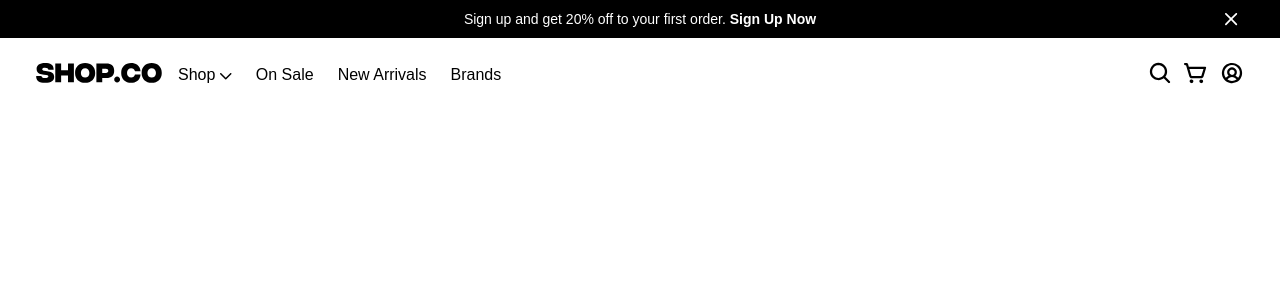
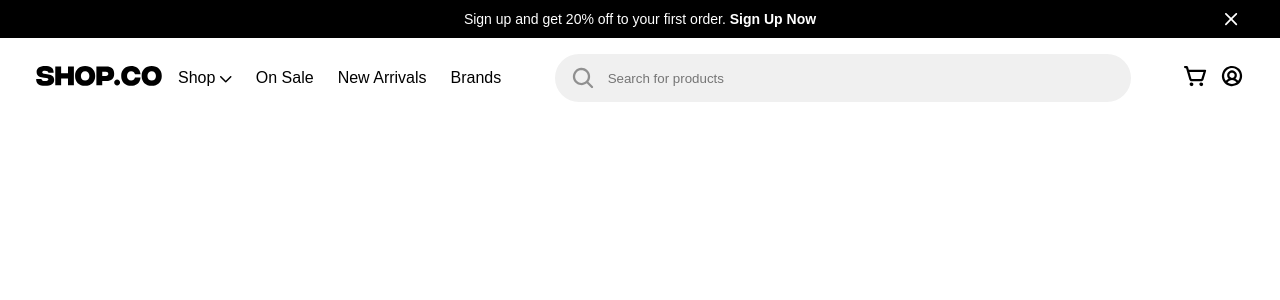
Before and after one commit to yaroslavager/clothing-store, a React (Vite) app: page / in a window 1280 px wide. Shown: the top 300 px of the page. Built offline with nearby package versions, Linux system fonts and the light colour scheme; a web font is replaced by a local one.

Commit message:
search. first version

```diff
--- a/src/features/search/search.scss
+++ b/src/features/search/search.scss
@@ -0,0 +1,56 @@
+.search {
+  position: relative;
+  width: 100%;
+  max-width: 36rem;
+  height: auto;
+  display: flex;
+  flex-direction: row;
+  align-items: center;
+
+  &__icon {
+    position: absolute;
+    left: 1rem;
+    right: 0;
+    color: var(--color-text-thirdly);
+    pointer-events: none;
+    transition:
+      color 1s ease,
+      right 1s ease;
+  }
+
+  &__input {
+    width: 100%;
+    height: 3rem;
+    border-radius: 3.875rem;
+    border: 1px solid transparent;
+    background-color: var(--color-bg-secondary);
+    color: var(--color-text-thirdly);
+    padding-left: 3.25rem;
+    transition:
+      border-color 0.3s ease,
+      padding-left 1s ease,
+      width 1s ease,
+      opacity 1s ease;
+    opacity: 1;
+  }
+  &__input:focus {
+    border: 1px solid var(--color-text-thirdly);
+    outline: none;
+  }
+
+  @media (max-width: 768px) {
+    margin-left: auto;
+    cursor: pointer;
+
+    &__input {
+      padding-left: 0;
+      width: 0;
+      opacity: 0;
+    }
+    &__icon {
+      color: var(--color-text-primary);
+       left: auto;
+       right: 0rem;
+    }
+  }
+}
--- a/src/features/search/search.tsx
+++ b/src/features/search/search.tsx
@@ -1,9 +1,36 @@
-import "./search.scss"
+import "./search.scss";
+import { useState } from "react";
 
-function Search(){
+function Search() {
+    const [isSearchOpen, setSearchOpen]=useState(false)
+const fSearchOpen=()=>{
+    setSearchOpen(!isSearchOpen)
+}
+  return (
+    <div className="search">
+      <svg
+        className="search__icon"
+        src="/search.svg"
+        alt="search"
+        width="24"
+        height="24"
+        viewBox="0 0 24 24"
+        fill="none"
+        xmlns="http://www.w3.org/2000/svg"
+      >
+        <path
+          d="M21.7959 20.2041L17.3437 15.75C18.6787 14.0104 19.3019 11.8282 19.087 9.64607C18.8722 7.4639 17.8353 5.44516 16.1867 3.99937C14.5382 2.55357 12.4014 1.78899 10.2098 1.86071C8.01829 1.93244 5.93607 2.8351 4.38558 4.38559C2.83509 5.93608 1.93243 8.0183 1.8607 10.2098C1.78898 12.4014 2.55356 14.5382 3.99936 16.1867C5.44515 17.8353 7.46389 18.8722 9.64606 19.087C11.8282 19.3019 14.0104 18.6787 15.75 17.3438L20.2059 21.8006C20.3106 21.9053 20.4348 21.9883 20.5715 22.0449C20.7083 22.1016 20.8548 22.1307 21.0028 22.1307C21.1508 22.1307 21.2973 22.1016 21.4341 22.0449C21.5708 21.9883 21.695 21.9053 21.7997 21.8006C21.9043 21.696 21.9873 21.5717 22.044 21.435C22.1006 21.2983 22.1298 21.1517 22.1298 21.0037C22.1298 20.8558 22.1006 20.7092 22.044 20.5725C21.9873 20.4358 21.9043 20.3115 21.7997 20.2069L21.7959 20.2041ZM4.12499 10.5C4.12499 9.23915 4.49888 8.0066 5.19938 6.95824C5.89987 5.90988 6.89551 5.09278 8.06039 4.61027C9.22527 4.12776 10.5071 4.00151 11.7437 4.2475C12.9803 4.49348 14.1162 5.10064 15.0078 5.9922C15.8994 6.88376 16.5065 8.01967 16.7525 9.2563C16.9985 10.4929 16.8722 11.7747 16.3897 12.9396C15.9072 14.1045 15.0901 15.1001 14.0418 15.8006C12.9934 16.5011 11.7608 16.875 10.5 16.875C8.80977 16.8733 7.18927 16.2011 5.99411 15.0059C4.79894 13.8107 4.12673 12.1902 4.12499 10.5Z"
+          fill="currentColor"
+        />
+      </svg>
 
-    return(
-        <input type="text" placeholder="Search for products" />
-    )
+      <input
+        className="search__input"
+        type="text"
+        placeholder="Search for products"
+      />
+
+    </div>
+  );
 }
-export default Search
+export default Search;
--- a/src/widgets/header/header.scss
+++ b/src/widgets/header/header.scss
@@ -1,32 +1,44 @@
-.header{
-
-&__nav{
+.header {
+  &__nav {
+    height: 5rem;
     display: flex;
     flex-direction: row;
-    gap: 6rem;
+    gap: 1rem;
     justify-content: space-between;
-  padding: 1.4375rem 1rem;;
+    align-items: center;
+    padding: 1.5rem 1rem;
   }
-&__img-logo{
+  &__img-logo {
     width: 126px;
   }
-&__img-logo:hover{
+  &__img-logo:hover {
     cursor: pointer;
   }
-&__left{
+  &__left {
     display: flex;
     flex-direction: row;
     gap: 1rem;
     align-items: center;
   }
-&__menu{
+  &__menu {
     display: flex;
     flex-direction: row;
-  gap: 12px;
+    align-items: center;
+    gap: var(--fs-xxxs);
+    // flex-grow: 1;
   }
-&__icon{
+  &__icon {
     width: 24px;
     height: 24px;
     cursor: pointer;
   }
+
+  // @media (max-width: 768px) {
+  //  &__menu{
+  //   flex: none;
+
+  //  }
+
+  // }
+
 }
--- a/src/widgets/header/header.tsx
+++ b/src/widgets/header/header.tsx
@@ -2,6 +2,7 @@ import "./header.scss";
 // import { navLinks } from "../../shared/config/navLinks";
 import BurgerMenu from "../../shared/ui/burgerMenu/burgerMenu";
 import Navigation from "./ui/navigation"
+import Search from "../../features/search/search";
 // import ShopMenu from "../BurgerMenu/ShopMenu/ShopMenu"
 
 function Header() {
@@ -22,10 +23,11 @@ function Header() {
 
        <Navigation/>
         </div>
+         <Search/>
         <div className="header__menu">
           {/* Search */}
 
-            <img className="header__icon" src="/search.svg" alt="search" />
+
 
           {/* Cart */}
           <a href="#">
```
Also changed, not shown: public/search.svg (deleted), public/search.txt (added). Lines whose indentation alone changed are shown as unchanged.
